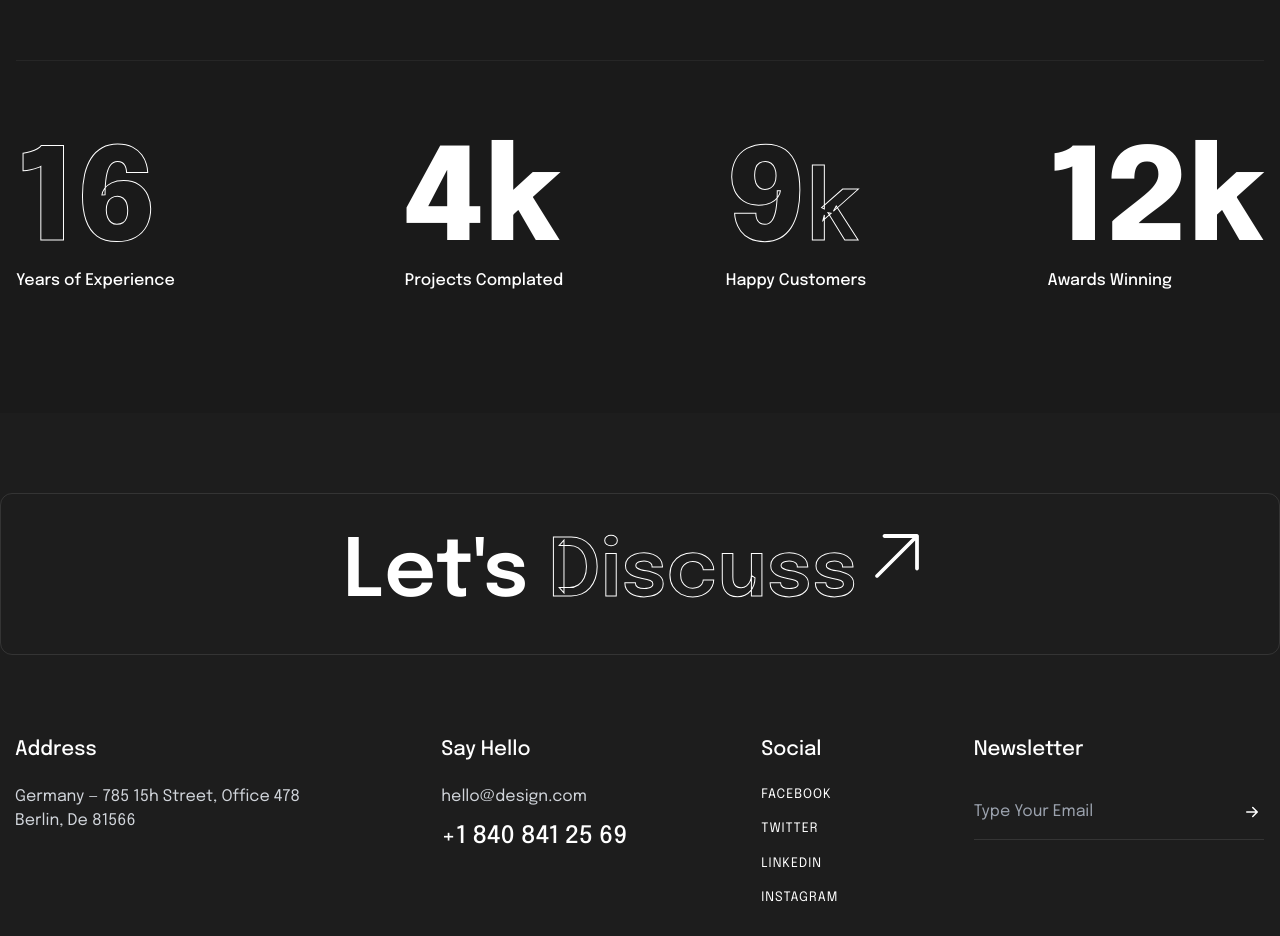
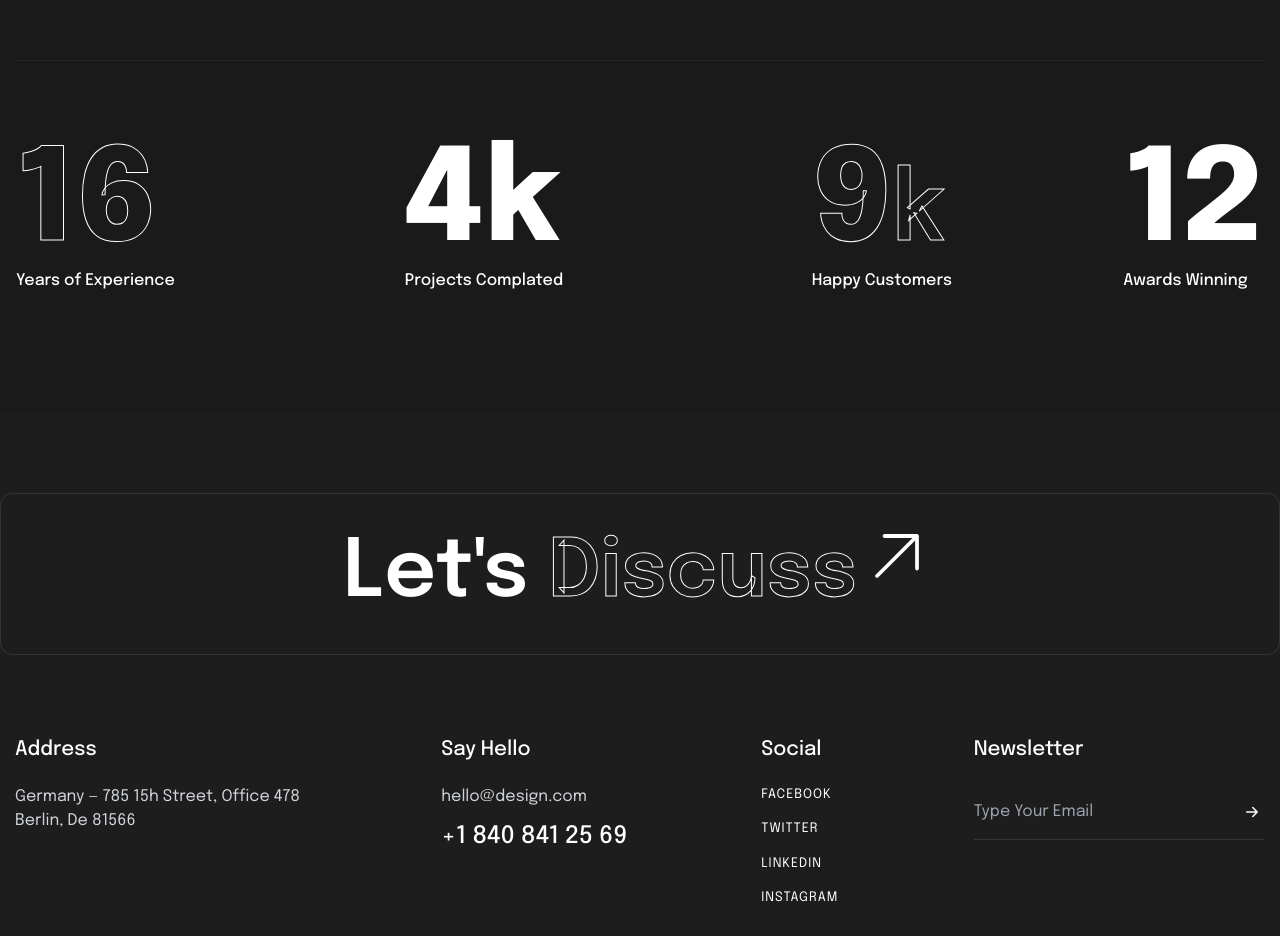
Before and after one commit to ahmetizgi84/fiv-media, a React (Vite) app: page / in a window 1280 px wide. Shown: the part 5000-5936 px from the top of the page. Built offline with nearby package versions, Linux system fonts and the light colour scheme.

Commit message:
fix: justify-end

```diff
--- a/src/pages/Home.tsx
+++ b/src/pages/Home.tsx
@@ -405,7 +405,7 @@ function PeopleSay() {
               </div>
             </div>
 
-            <div className="md:flex-[25%] flex-[100%] mb-12 md:mb-0 md:flex md:justify-around">
+            <div className="md:flex-[25%] flex-[100%] mb-12 md:mb-0 md:flex md:justify-end">
               <div>
                 <h2 className="md:text-9xl text-8xl font-extrabold text-transparent stroke">
                   9<span className="text-8xl font-semibold inline-block">k</span>
@@ -414,11 +414,9 @@ function PeopleSay() {
               </div>
             </div>
 
-            <div className="md:flex-[25%] flex-[100%]  flex">
+            <div className="md:flex-[25%] flex-[100%] flex">
               <div className="md:ml-auto">
-                <h2 className="md:text-9xl text-8xl font-extrabold">
-                  12<span className="fz-80 fw-600">k</span>
-                </h2>
+                <h2 className="md:text-9xl text-8xl font-extrabold">12</h2>
                 <h6 className="text-base font-medium">Awards Winning</h6>
               </div>
             </div>
```
